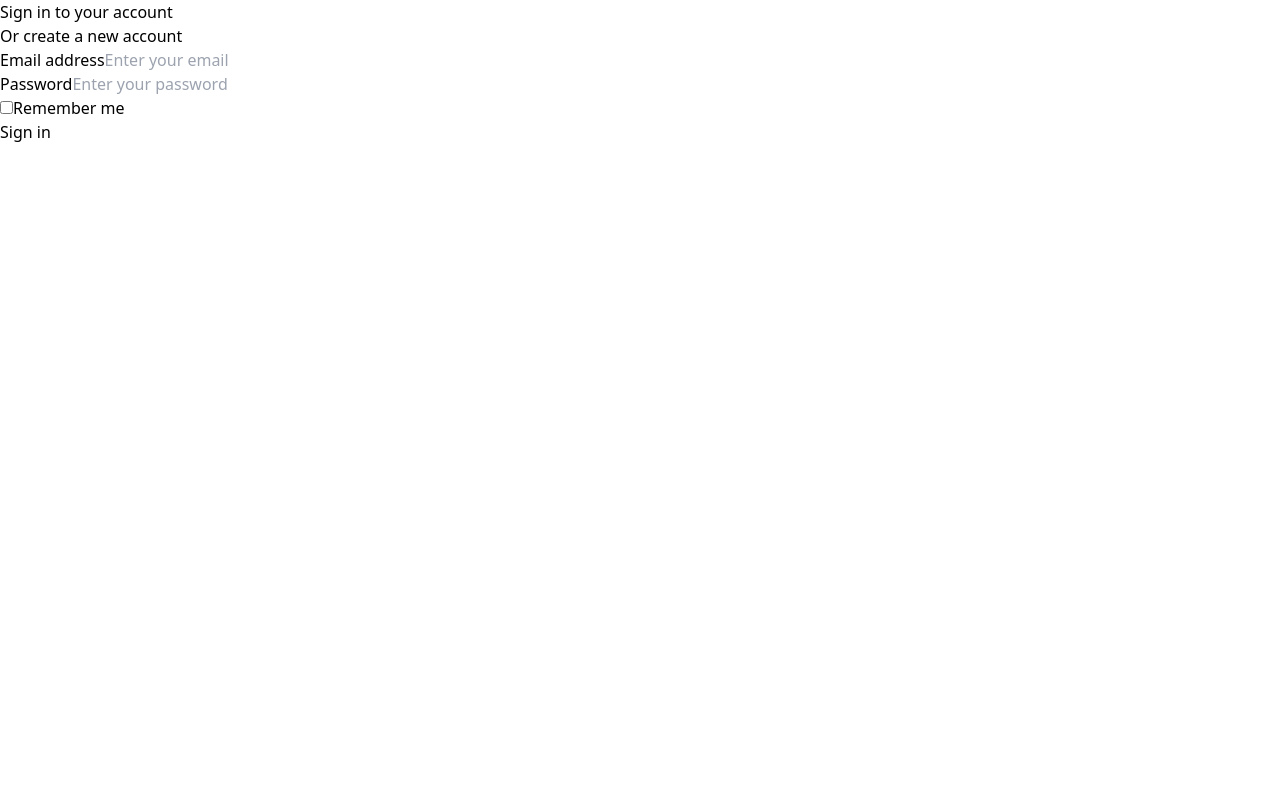
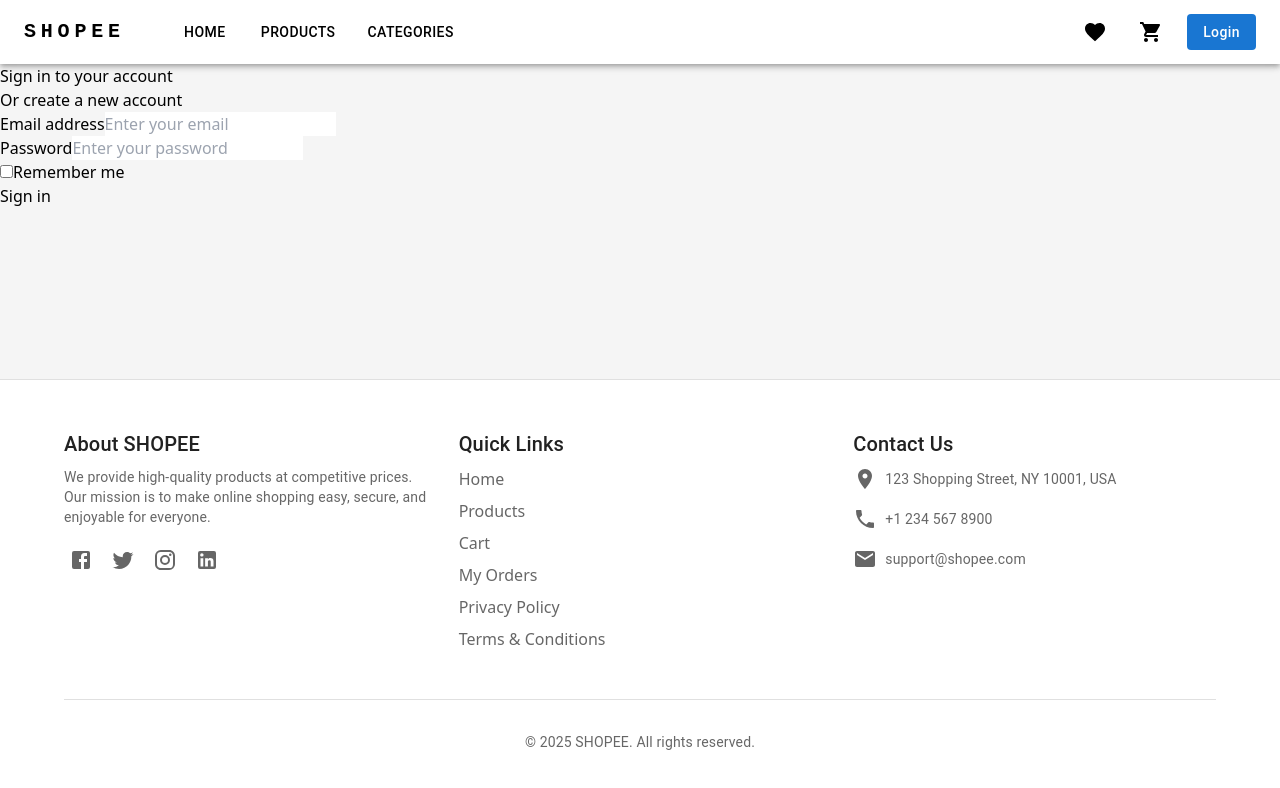
Before and after one commit to NamanAryan/e-commerce-frontend, a React (Vite) app: page /login in a window 1280 px wide. Shown: the top 788 px of the page. Built offline with nearby package versions, Linux system fonts and the light colour scheme.

Commit message:
add layout, header, and footer components for application structure

```diff
--- a/src/App.tsx
+++ b/src/App.tsx
@@ -7,8 +7,10 @@ import {
 import Login from "./components/auth/login";
 import Register from "./components/auth/register";
 import Products from "./components/products/ProductList";
+import Layout from "./components/common/layout"; // Import Layout
 import './index.css'
 
+// Placeholder components
 const Cart = () => <div>Cart Page Coming Soon</div>;
 const Orders = () => <div>Orders Page Coming Soon</div>;
 
@@ -29,7 +31,7 @@ const ProtectedRoute = ({ children }: ProtectedRouteProps) => {
 const App = () => {
   return (
     <Router>
-      <div className="min-h-screen bg-gray-50">
+      <Layout> {/* Wrap everything in Layout */}
         <Routes>
           {/* Public Routes */}
           <Route path="/login" element={<Login />} />
@@ -64,7 +66,7 @@ const App = () => {
           {/* Catch all route */}
           <Route path="*" element={<Navigate to="/" />} />
         </Routes>
-      </div>
+      </Layout>
     </Router>
   );
 };
--- a/src/components/common/footer.tsx
+++ b/src/components/common/footer.tsx
@@ -0,0 +1,112 @@
+// src/components/layout/Footer.tsx
+import {
+    Box,
+    Container,
+    Grid,
+    Typography,
+    Link,
+    IconButton,
+    Divider
+  } from '@mui/material';
+  import {
+    Facebook,
+    Twitter,
+    Instagram,
+    LinkedIn,
+    Email,
+    Phone,
+    LocationOn
+  } from '@mui/icons-material';
+
+  const Footer = () => {
+    return (
+      <Box
+        sx={{
+          bgcolor: 'white',
+          color: 'text.secondary',
+          py: 6,
+          borderTop: '1px solid',
+          borderColor: 'divider'
+        }}
+      >
+        <Container maxWidth="lg">
+          <Grid container spacing={4}>
+            {/* About Section */}
+            <Grid item xs={12} md={4}>
+              <Typography variant="h6" color="text.primary" gutterBottom>
+                About SHOPEE
+              </Typography>
+              <Typography variant="body2" mb={2}>
+                We provide high-quality products at competitive prices. Our mission is to make
+                online shopping easy, secure, and enjoyable for everyone.
+              </Typography>
+              <Box sx={{ display: 'flex', gap: 1 }}>
+                <IconButton color="inherit" size="small">
+                  <Facebook />
+                </IconButton>
+                <IconButton color="inherit" size="small">
+                  <Twitter />
+                </IconButton>
+                <IconButton color="inherit" size="small">
+                  <Instagram />
+                </IconButton>
+                <IconButton color="inherit" size="small">
+                  <LinkedIn />
+                </IconButton>
+              </Box>
+            </Grid>
+
+            {/* Quick Links */}
+            <Grid item xs={12} sm={6} md={4}>
+              <Typography variant="h6" color="text.primary" gutterBottom>
+                Quick Links
+              </Typography>
+              <Box sx={{ display: 'flex', flexDirection: 'column', gap: 1 }}>
+                <Link href="/" color="inherit" underline="hover">Home</Link>
+                <Link href="/products" color="inherit" underline="hover">Products</Link>
+                <Link href="/cart" color="inherit" underline="hover">Cart</Link>
+                <Link href="/orders" color="inherit" underline="hover">My Orders</Link>
+                <Link href="#" color="inherit" underline="hover">Privacy Policy</Link>
+                <Link href="#" color="inherit" underline="hover">Terms & Conditions</Link>
+              </Box>
+            </Grid>
+
+            {/* Contact Info */}
+            <Grid item xs={12} sm={6} md={4}>
+              <Typography variant="h6" color="text.primary" gutterBottom>
+                Contact Us
+              </Typography>
+              <Box sx={{ display: 'flex', flexDirection: 'column', gap: 2 }}>
+                <Box sx={{ display: 'flex', alignItems: 'center', gap: 1 }}>
+                  <LocationOn color="inherit" />
+                  <Typography variant="body2">
+                    123 Shopping Street, NY 10001, USA
+                  </Typography>
+                </Box>
+                <Box sx={{ display: 'flex', alignItems: 'center', gap: 1 }}>
+                  <Phone color="inherit" />
+                  <Typography variant="body2">
+                    +1 234 567 8900
+                  </Typography>
+                </Box>
+                <Box sx={{ display: 'flex', alignItems: 'center', gap: 1 }}>
+                  <Email color="inherit" />
+                  <Typography variant="body2">
+                    support@shopee.com
+                  </Typography>
+                </Box>
+              </Box>
+            </Grid>
+          </Grid>
+
+          <Divider sx={{ mt: 6, mb: 4 }} />
+
+          <Typography variant="body2" color="text.secondary" align="center">
+            © {new Date().getFullYear()} SHOPEE. All rights reserved.
+          </Typography>
+        </Container>
+      </Box>
+    );
+  };
+
+  export default Footer;
--- a/src/components/common/header.tsx
+++ b/src/components/common/header.tsx
@@ -0,0 +1,138 @@
+// src/components/layout/Header.tsx
+import { useState } from 'react';
+import {
+  AppBar,
+  Box,
+  Toolbar,
+  IconButton,
+  Typography,
+  Badge,
+  Menu,
+  MenuItem,
+  Button,
+  Container,
+  Avatar
+} from '@mui/material';
+import {
+  ShoppingCart,
+  Person,
+  Menu as MenuIcon,
+  Favorite,
+  Logout
+} from '@mui/icons-material';
+
+const Header = () => {
+  const [anchorEl, setAnchorEl] = useState<null | HTMLElement>(null);
+  const user = JSON.parse(localStorage.getItem('user') || '{}');
+  const isLoggedIn = Boolean(localStorage.getItem('token'));
+
+  const handleMenu = (event: React.MouseEvent<HTMLElement>) => {
+    setAnchorEl(event.currentTarget);
+  };
+
+  const handleClose = () => {
+    setAnchorEl(null);
+  };
+
+  const handleLogout = () => {
+    localStorage.removeItem('token');
+    localStorage.removeItem('user');
+    window.location.href = '/login';
+  };
+
+  return (
+    <AppBar position="sticky" sx={{ backgroundColor: 'white', color: 'black' }}>
+      <Container maxWidth="xl">
+        <Toolbar disableGutters>
+          {/* Mobile Menu Icon */}
+          <Box sx={{ display: { xs: 'flex', md: 'none' } }}>
+            <IconButton size="large" edge="start" color="inherit">
+              <MenuIcon />
+            </IconButton>
+          </Box>
+
+          {/* Logo */}
+          <Typography
+            variant="h6"
+            noWrap
+            component="a"
+            href="/"
+            sx={{
+              mr: 2,
+              display: 'flex',
+              fontFamily: 'monospace',
+              fontWeight: 700,
+              letterSpacing: '.3rem',
+              color: 'inherit',
+              textDecoration: 'none',
+              flexGrow: { xs: 1, md: 0 }
+            }}
+          >
+            SHOPEE
+          </Typography>
+
+          {/* Navigation - Desktop */}
+          <Box sx={{ flexGrow: 1, display: { xs: 'none', md: 'flex' }, gap: 2, ml: 4 }}>
+            <Button color="inherit" href="/">Home</Button>
+            <Button color="inherit" href="/products">Products</Button>
+            <Button color="inherit" href="/categories">Categories</Button>
+          </Box>
+
+          {/* Right Icons */}
+          <Box sx={{ display: 'flex', alignItems: 'center', gap: 2 }}>
+            <IconButton color="inherit">
+              <Badge badgeContent={0} color="primary">
+                <Favorite />
+              </Badge>
+            </IconButton>
+
+            <IconButton color="inherit" href="/cart">
+              <Badge badgeContent={0} color="primary">
+                <ShoppingCart />
+              </Badge>
+            </IconButton>
+
+            {isLoggedIn ? (
+              <Box>
+                <IconButton onClick={handleMenu} color="inherit">
+                  <Avatar sx={{ width: 32, height: 32, bgcolor: 'primary.main' }}>
+                    {user.fullName?.[0]}
+                  </Avatar>
+                </IconButton>
+                <Menu
+                  anchorEl={anchorEl}
+                  open={Boolean(anchorEl)}
+                  onClose={handleClose}
+                >
+                  <MenuItem onClick={handleClose}>
+                    <Person sx={{ mr: 1 }} /> Profile
+                  </MenuItem>
+                  <MenuItem onClick={handleClose}>
+                    <ShoppingCart sx={{ mr: 1 }} /> Orders
+                  </MenuItem>
+                  <MenuItem onClick={handleLogout}>
+                    <Logout sx={{ mr: 1 }} /> Logout
+                  </MenuItem>
+                </Menu>
+              </Box>
+            ) : (
+              <Button
+                variant="contained"
+                href="/login"
+                sx={{
+                  textTransform: 'none',
+                  boxShadow: 'none',
+                  '&:hover': { boxShadow: 'none' }
+                }}
+              >
+                Login
+              </Button>
+            )}
+          </Box>
+        </Toolbar>
+      </Container>
+    </AppBar>
+  );
+};
+
+export default Header;
--- /dev/null
+++ b/src/components/common/layout.tsx
@@ -0,0 +1,22 @@
+// src/components/layout/Layout.tsx
+import { Box } from '@mui/material';
+import Header from './header';
+import Footer from './footer';
+
+interface LayoutProps {
+  children: React.ReactNode;
+}
+
+const Layout = ({ children }: LayoutProps) => {
+  return (
+    <Box sx={{ display: 'flex', flexDirection: 'column', minHeight: '100vh' }}>
+      <Header />
+      <Box component="main" sx={{ flexGrow: 1, bgcolor: '#f5f5f5' }}>
+        {children}
+      </Box>
+      <Footer />
+    </Box>
+  );
+};
+
+export default Layout;
```
Also changed, not shown: src/components/products/ProductCard.tsx (+73 -20 lines).
